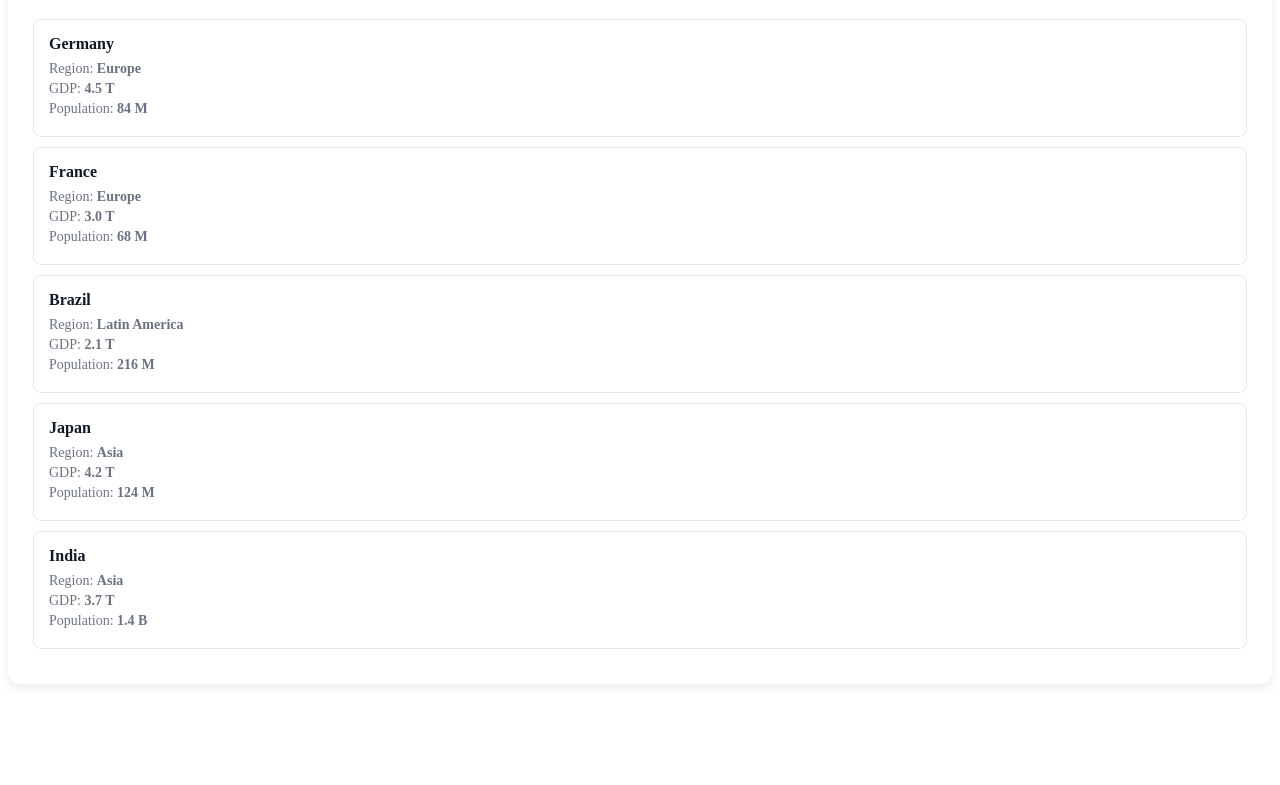
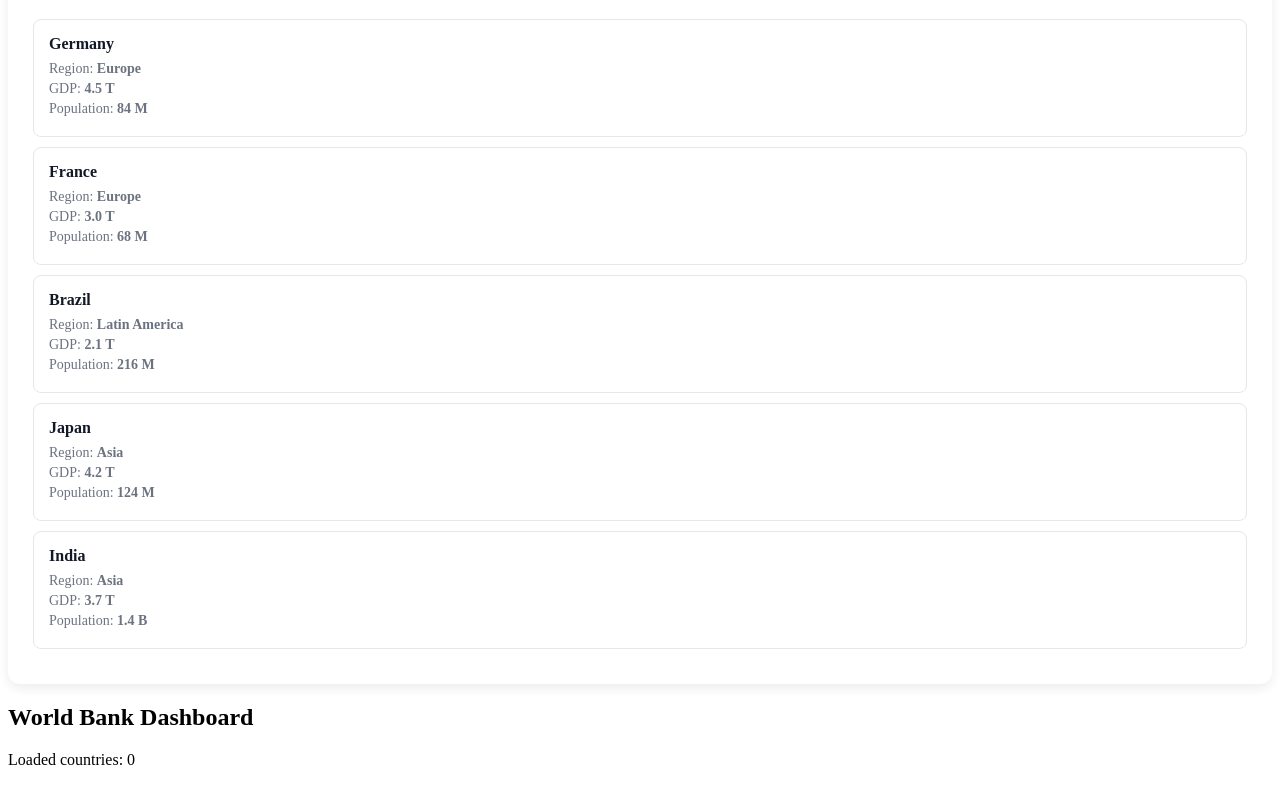
Before and after one commit to iSpeedrunner/component-oriented-programming, a React (Vite) app: page / in a window 1280 px wide. Shown: the part 819-1604 px from the top of the page. Before the commit the page ends 1511 px from the top, so only its background shows below. Built offline with nearby package versions, Linux system fonts and the light colour scheme; no server answers.

Commit message:
feat: create first tasks lab02

```diff
--- /dev/null
+++ b/services/worldBankApi.js
@@ -0,0 +1,10 @@
+const BASE_URL = "https://api.worldbank.org/v2";
+
+export async function getCountries() {
+
+    const response = await fetch(`${BASE_URL}/country?format=json&per_page=400`);
+
+    const data = await response.json();
+
+    return data[1] ?? [];
+}
--- a/src/App.jsx
+++ b/src/App.jsx
@@ -3,6 +3,7 @@
 import Counter from './components/Counter'
 import Toggle from './components/Toggle'
 import FilteredList from './components/FilteredList'
+import WorldBankDashboard from './components/WorldBankDashboard'
 
 function App() {
   return (
@@ -32,6 +33,8 @@
       <Counter />
       <Toggle />
       <FilteredList />
+
+      <WorldBankDashboard />
     </div>
   )
 }
--- /dev/null
+++ b/src/components/WorldBankDashboard.jsx
@@ -0,0 +1,26 @@
+import { useEffect, useState } from "react";
+import { getCountries } from "../../services/worldBankApi";
+
+function WorldBankDashboard() {
+    const[countries, setCountris] = useState([]);
+
+    useEffect(() => {
+        async function loadCountries() {
+            const data = await getCountries();
+            setCountris(data);
+        }
+
+        loadCountries();
+    } , []);
+
+
+    return(
+        <div>
+            <h2>World Bank Dashboard</h2>
+            <p>Loaded countries: {countries.length}</p>
+        </div>
+    )
+
+}
+
+export default WorldBankDashboard;
```
Also changed, not shown: src/components/CountryTable.css (added), src/components/CountryTable.jsx (added).
